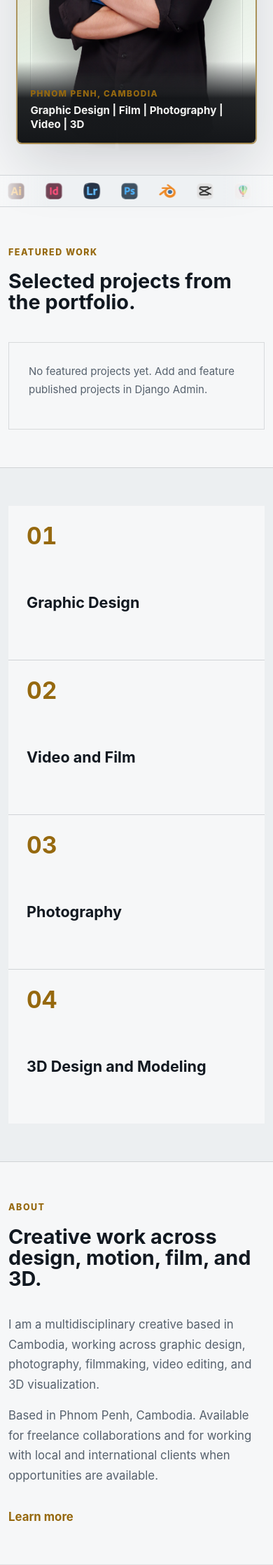
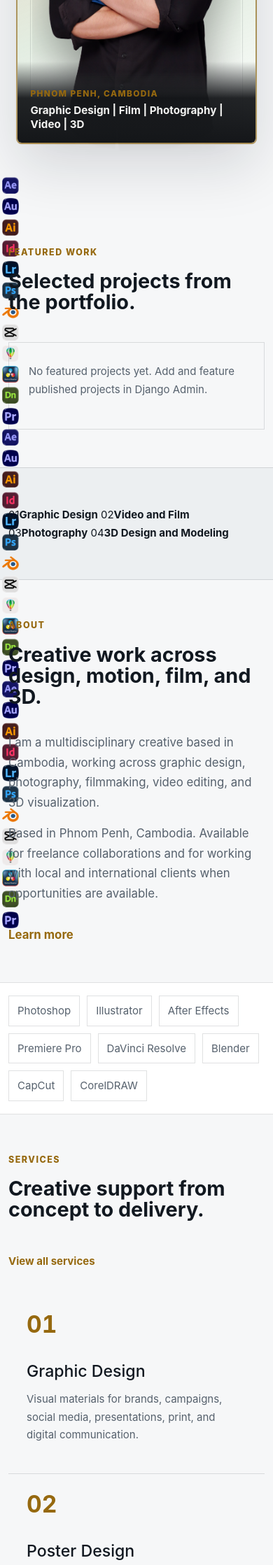
Before and after one commit to longsengchhun-crypto/Personal-Portfolio, a Django app: page / in a window 390 px wide. Shown: the part 894-3131 px from the top of the page at 70% size. Run offline with Django 5.2, Linux system fonts and the light colour scheme; data comes from the database, SQL or seed files in the repository; data that the repository does not hold is empty; some libraries are stand-ins or nearby versions; some web fonts are replaced.

Commit message:
Redesign homepage/showreel, remove decorative Khmer copy, surface missing About bio
Homepage: reorder sections to feature real work higher, replace the repeated
01-04 numbered-card pattern (disciplines, process steps) with distinct
editorial treatments so the services grid isn't the third identical grid on
the page, drop the redundant scrolling tool-logo marquee, fix a typo, and
give the closing CTA its own headline instead of repeating the footer's.

Showreel: widen the video stage off the shared narrow container and drop the
skill-tag chip list that duplicated About page content.

Services: reuse the unboxed process-line treatment for the 5-step production
process so the page doesn't show two identical numbered-card grids.

About: render site.professional_intro, an admin-editable bio field that was
already being saved but never displayed anywhere on the site.

Nav/Footer/homepage/services: remove decorative Khmer subtitles and taglines
(nav menu, footer CTA, hero, services subhead). Left the contact page's
Khmer voice confirmation and transactional email content untouched since
those serve real Cambodian clients rather than being decorative filler.

Co-Authored-By: Claude Sonnet 5 <noreply@anthropic.com>

```diff
--- a/app/services/page.tsx
+++ b/app/services/page.tsx
@@ -1,5 +1,5 @@
 import Link from "next/link";
-import { KHMER, pageMetadata } from "@/lib/content";
+import { pageMetadata } from "@/lib/content";
 import { getServices } from "@/lib/data";
 
 export const revalidate = 60;
@@ -15,7 +15,7 @@ const PRODUCTION_PROCESS = [
 
 export default async function ServicesPage() {
   const services = await getServices();
-  return <><section className="page-hero"><div className="container"><p className="eyebrow">Services</p><h1>Creative services built around clear communication and strong visual outcomes.</h1><p className="khmer-line">{KHMER.projectCta}</p></div></section><section className="section pt-0"><div className="container"><div className="service-grid detailed">{services.map((service, index) => <article className="service-item reveal" key={service.id}><span>{String(index + 1).padStart(2, "0")}</span><h2>{service.title}</h2><p>{service.description}</p></article>)}</div></div></section>
-    <section className="section pt-0"><div className="container"><div className="section-heading"><div><p className="eyebrow">How Projects Run</p><h2>A clear production process, start to finish.</h2></div></div><div className="project-process five-step">{PRODUCTION_PROCESS.map(([title, description], index) => <article key={title}><span>{String(index + 1).padStart(2, "0")}</span><strong>{title}</strong><p>{description}</p></article>)}</div></div></section>
+  return <><section className="page-hero"><div className="container"><p className="eyebrow">Services</p><h1>Creative services built around clear communication and strong visual outcomes.</h1></div></section><section className="section pt-0"><div className="container"><div className="service-grid detailed">{services.map((service, index) => <article className="service-item reveal" key={service.id}><span>{String(index + 1).padStart(2, "0")}</span><h2>{service.title}</h2><p>{service.description}</p></article>)}</div></div></section>
+    <section className="section pt-0"><div className="container"><div className="section-heading"><div><p className="eyebrow">How Projects Run</p><h2>A clear production process, start to finish.</h2></div></div><div className="process-line">{PRODUCTION_PROCESS.map(([title, description], index) => <article key={title}><span>{String(index + 1).padStart(2, "0")}</span><strong>{title}</strong><p>{description}</p></article>)}</div></div></section>
     <section className="section cta-section"><div className="container"><h2>Need a custom combination of services?</h2><Link className="btn btn-accent" href="/contact/">Tell me about your project</Link></div></section></>;
 }
--- a/components/Footer.tsx
+++ b/components/Footer.tsx
@@ -1,12 +1,12 @@
 import Link from "next/link";
 import { getSiteContext } from "@/lib/data";
-import { KHMER, OWNER } from "@/lib/content";
+import { OWNER } from "@/lib/content";
 
 export default async function Footer() {
   const { site, social } = await getSiteContext();
   return <footer className="site-footer"><div className="container">
     <div className="footer-grid">
-      <div><p className="eyebrow">Available for selected collaborations</p><h2>Let&apos;s create something worth remembering.</h2><p className="khmer-line">{KHMER.footerCta}</p></div>
+      <div><p className="eyebrow">Available for selected collaborations</p><h2>Let&apos;s create something worth remembering.</h2></div>
       <div className="footer-contact">
         <a href={`mailto:${site?.email || OWNER.email}`}>{site?.email || OWNER.email}</a>
         <a href={`tel:${site?.phone || OWNER.phone}`}>{site?.phone || OWNER.phone}</a>
--- a/public/static/css/site.css
+++ b/public/static/css/site.css
@@ -64,8 +64,6 @@
 .project-process span { color: var(--accent); font-size: 0.76rem; font-weight: 800; }
 .project-process strong { display: block; margin: 20px 0 8px; font-size: 1.05rem; }
 .project-process p { margin: 0; color: var(--muted); }
-.project-process.five-step { grid-template-columns: repeat(5, minmax(0, 1fr)); }
-@media (max-width: 1024px) { .project-process.five-step { grid-template-columns: repeat(3, minmax(0, 1fr)); } }
 .store-live-indicator { display: flex; align-items: center; gap: 8px; margin: 0 0 18px; color: var(--muted); font-size: 0.8rem; font-weight: 700; }
 .project-process.four-step { grid-template-columns: repeat(4, minmax(0, 1fr)); }
 @media (max-width: 1024px) { .project-process.four-step { grid-template-columns: repeat(2, minmax(0, 1fr)); } }
@@ -89,8 +87,8 @@
 }
 .showreel-spinner { width: 36px; height: 36px; border: 3px solid rgba(255, 255, 255, 0.18); border-top-color: var(--accent); border-radius: 50%; animation: showreelSpin 800ms linear infinite; }
 @keyframes showreelSpin { to { transform: rotate(360deg); } }
-.showreel-roles { margin-top: 22px; }
 .showreel-empty { padding: 60px 24px; text-align: center; border: 1px dashed var(--border); color: var(--muted); }
+.showreel-stage { max-width: 1180px; margin-inline: auto; }
 
 .showreel-dropzone {
   display: flex;
@@ -610,71 +608,6 @@ html[data-theme="light"] .profile-frame::before { border-color: rgba(17,24,32,0.
   to { opacity: 1; transform: translateY(0); }
 }
 
-.tool-marquee {
-  position: relative;
-  height: 50px;
-  overflow: hidden;
-  border-block: 1px solid var(--border);
-  background: color-mix(in srgb, var(--bg-2) 88%, var(--surface));
-  contain: layout paint;
-}
-.tool-marquee::before,
-.tool-marquee::after {
-  content: "";
-  position: absolute;
-  top: 0;
-  z-index: 2;
-  width: 72px;
-  height: 100%;
-  pointer-events: none;
-}
-.tool-marquee::before {
-  left: 0;
-  background: linear-gradient(90deg, var(--bg), transparent);
-}
-.tool-marquee::after {
-  right: 0;
-  background: linear-gradient(270deg, var(--bg), transparent);
-}
-.tool-track {
-  display: inline-flex;
-  align-items: center;
-  width: max-content;
-  min-width: max-content;
-  height: 48px;
-  gap: 26px;
-  padding: 0 26px;
-  animation: toolScroll 34s linear infinite;
-  will-change: transform;
-}
-.tool-logo {
-  flex: 0 0 38px;
-  width: 38px;
-  height: 38px;
-  display: grid;
-  place-items: center;
-  overflow: hidden;
-  border-radius: 5px;
-  opacity: 0.84;
-  filter: saturate(1.02);
-}
-.tool-logo img,
-.tool-marquee img,
-.tool-track img {
-  width: 34px !important;
-  height: 34px !important;
-  max-width: 34px !important;
-  max-height: 34px !important;
-  min-width: 0 !important;
-  min-height: 0 !important;
-  object-fit: contain !important;
-  display: block !important;
-}
-@keyframes toolScroll {
-  from { transform: translateX(0); }
-  to { transform: translateX(-33.333%); }
-}
-
 .section { padding: clamp(72px, 9vw, 132px) 0; }
 .section-heading { display: flex; justify-content: space-between; align-items: end; gap: 24px; margin-bottom: 34px; }
 .section-heading h2, .split-section h2, .cta-section h2 { font-family: var(--font-display); font-weight: 700; font-size: clamp(1.8rem, 3.8vw, 3.6rem); line-height: 1.05; max-width: 780px; }
@@ -804,13 +737,35 @@ html[data-theme="light"] .profile-frame::before { border-color: rgba(17,24,32,0.
 .text-link { display: inline-flex; margin-top: 14px; color: var(--accent); font-weight: 700; }
 
 .discipline-band { background: var(--bg-2); border-block: 1px solid var(--border); }
-.discipline-grid, .service-grid, .skills-grid, .education-grid {
+.discipline-index { display: flex; flex-wrap: wrap; margin-top: 18px; border-top: 1px solid var(--border); }
+.discipline-index-item {
+  flex: 1 1 240px;
+  display: flex;
+  align-items: baseline;
+  gap: 16px;
+  padding: 30px 6px;
+  border-bottom: 1px solid var(--border);
+  border-right: 1px solid var(--border);
+  text-decoration: none;
+  transition: padding-left 220ms ease, color 220ms ease;
+}
+.discipline-index-item:last-child { border-right: 0; }
+.discipline-index-item:hover, .discipline-index-item:focus-visible { padding-left: 16px; }
+.discipline-index-item span {
+  color: var(--accent);
+  font-family: var(--font-display);
+  font-size: 0.95rem;
+  font-weight: 700;
+  font-variant-numeric: tabular-nums;
+}
+.discipline-index-item strong { font-size: clamp(1.15rem, 1.8vw, 1.5rem); font-weight: 700; color: var(--text); }
+.service-grid, .skills-grid, .education-grid {
   display: grid;
   grid-template-columns: repeat(4, minmax(0, 1fr));
   gap: 1px;
   background: var(--border);
 }
-.discipline-link, .service-item, .skill-group, .education-grid article {
+.service-item, .skill-group, .education-grid article {
   background: var(--bg);
   padding: 26px;
   min-height: 220px;
@@ -821,7 +776,7 @@ html[data-theme="light"] .profile-frame::before { border-color: rgba(17,24,32,0.
   text-transform: uppercase;
   font-weight: 800;
 }
-.discipline-link span, .service-item span {
+.service-item span {
   display: block;
   color: var(--accent);
   font-family: var(--font-display);
@@ -830,7 +785,11 @@ html[data-theme="light"] .profile-frame::before { border-color: rgba(17,24,32,0.
   font-variant-numeric: tabular-nums;
   line-height: 1;
 }
-.discipline-link strong { display: block; margin-top: 60px; font-size: 1.35rem; }
+.process-line { display: grid; grid-template-columns: repeat(auto-fit, minmax(190px, 1fr)); gap: clamp(24px, 4vw, 48px); margin-top: 32px; padding-top: 28px; border-top: 1px solid var(--border); }
+.process-line span { color: var(--accent); font-size: 0.78rem; font-weight: 800; }
+.process-line strong { display: block; margin: 16px 0 8px; font-size: 1.05rem; }
+.process-line p { margin: 0; color: var(--muted); }
+@media (max-width: 720px) { .process-line { grid-template-columns: 1fr; gap: 24px; } }
 .prose { color: var(--muted); font-size: 1.05rem; }
 .narrow { max-width: 900px; }
 .software-strip { border-block: 1px solid var(--border); background: var(--surface); }
@@ -1945,7 +1904,7 @@ html[data-theme="light"] .dashboard-console {
   .hero-grid, .split-section, .contact-grid, .case-grid, .timeline-grid, .footer-grid { grid-template-columns: 1fr; }
   .hero-section { min-height: auto; padding-bottom: 54px; }
   .hero-visual { min-height: auto; padding-left: 0; border-left: 0; }
-  .project-grid, .service-grid, .service-grid.large, .skills-grid, .education-grid, .discipline-grid { grid-template-columns: repeat(2, minmax(0, 1fr)); }
+  .project-grid, .service-grid, .service-grid.large, .skills-grid, .education-grid { grid-template-columns: repeat(2, minmax(0, 1fr)); }
   .video-feature-grid { grid-template-columns: 1fr; }
   .filter-bar { grid-template-columns: 1fr 1fr; }
   .project-facts { position: static; }
@@ -2005,7 +1964,8 @@ html[data-theme="light"] .dashboard-console {
     width: 100%;
     justify-content: center;
   }
-  .project-grid, .service-grid, .service-grid.large, .skills-grid, .education-grid, .discipline-grid, .form-grid, .before-after, .gallery-grid, .filter-bar { grid-template-columns: 1fr; }
+  .project-grid, .service-grid, .service-grid.large, .skills-grid, .education-grid, .form-grid, .before-after, .gallery-grid, .filter-bar { grid-template-columns: 1fr; }
+  .discipline-index-item { flex: 1 1 100%; border-right: 0; }
   .editorial-grid .project-card:nth-child(2), .editorial-grid .project-card:nth-child(5) { transform: none; }
   .section-heading, .showreel-panel, .footer-bottom, .project-nav { align-items: start; flex-direction: column; }
   .form-field.wide { grid-column: auto; }
```
Also changed, not shown: app/about/page.tsx (+8 -3 lines), app/page.tsx (+7 -8 lines), app/showreel/page.tsx (+4 -7 lines), components/Nav.tsx (+7 -7 lines), lib/content.ts (+0 -18 lines).
